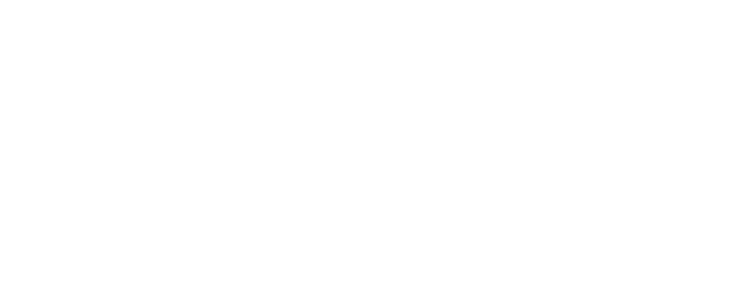
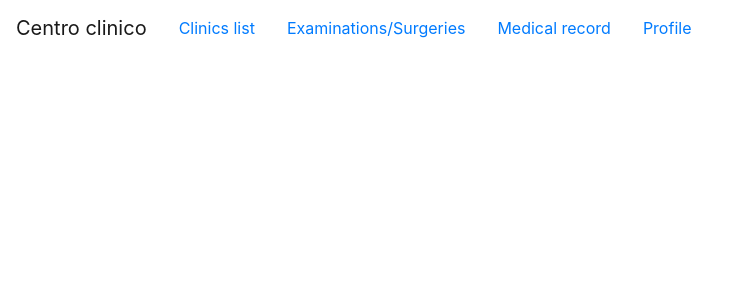
Before and after one commit to mitosHermanos/Centro_clinico_front, a React (Create React App) app: page /patientHomePage in a window 1280 px wide. Shown: the top 300 px of the page, without its empty margins (0-737 px from the left). Built offline with nearby package versions, Linux system fonts and the light colour scheme.

Commit message:
Added navbar

```diff
--- a/src/App.js
+++ b/src/App.js
@@ -18,6 +18,7 @@
 import CheckupTypeSearchPage from './components/CheckupTypeSearchPage';
 import CheckupDateSearchPage from './components/CheckupDateSearchPage';
 import ClinicAdminHomePage from './components/ClinicAdminHomePage';
+import Header from './components/Header';
 
 function App() {
   return (
@@ -35,6 +36,7 @@
       <Route path="/searchCheckupTypes" component={CheckupTypeSearchPage}/>
       <Route path="/searchCheckupDates" component={CheckupDateSearchPage}/>
       <Route path="/clinicAdminHomePage" component={ClinicAdminHomePage}/>
+      <Route path="/patientHomePage" component={Header}/>
 
       <Route
         path="/patientProfile"
--- a/src/components/Header.js
+++ b/src/components/Header.js
@@ -1,13 +1,22 @@
 import React from 'react';
-import { Navbar } from 'react-bootstrap';
+import { Navbar, Nav } from 'react-bootstrap';
 
 class Header extends React.Component {
+
+    nextPath(path) {
+        this.props.history.push(path);
+    }
+
     render(){
         return(
             <Navbar>
                 <Navbar.Brand>
                     Centro clinico
                 </Navbar.Brand>
+                <Nav.Link>Clinics list</Nav.Link>
+                <Nav.Link>Examinations/Surgeries</Nav.Link>
+                <Nav.Link>Medical record</Nav.Link>
+                <Nav.Link onClick={() => this.nextPath('/patientProfile')}>Profile</Nav.Link>
             </Navbar>
         );
     }
--- a/src/components/RegisterClinic.js
+++ b/src/components/RegisterClinic.js
@@ -32,6 +32,7 @@
 
     register(){
         const{_name, _street, _number, _city, _postcode, _country, _description} = this.state;
+        const token = JSON.parse(localStorage.getItem('token'));
 
         const _address = {
             street: _street,
@@ -48,7 +49,10 @@
 
         const requestOptions = {
             method: 'POST',
-            headers: {'Content-Type': 'application/json'},
+            headers: {
+                'Authorization': `Bearer ${token.accessToken}`,
+                'Content-Type': 'application/json'
+            },
             body: JSON.stringify(clinicRequest)
         };
 
@@ -151,7 +155,7 @@
                     </Form.Row>
                     </Form.Row>
                     <Form.Row>
-                    <Form.Group as={Col} md="6">
+                        <Form.Group as={Col} md="6">
                             <Form.Label>Description</Form.Label>
                             <Form.Control
                                 required
```
